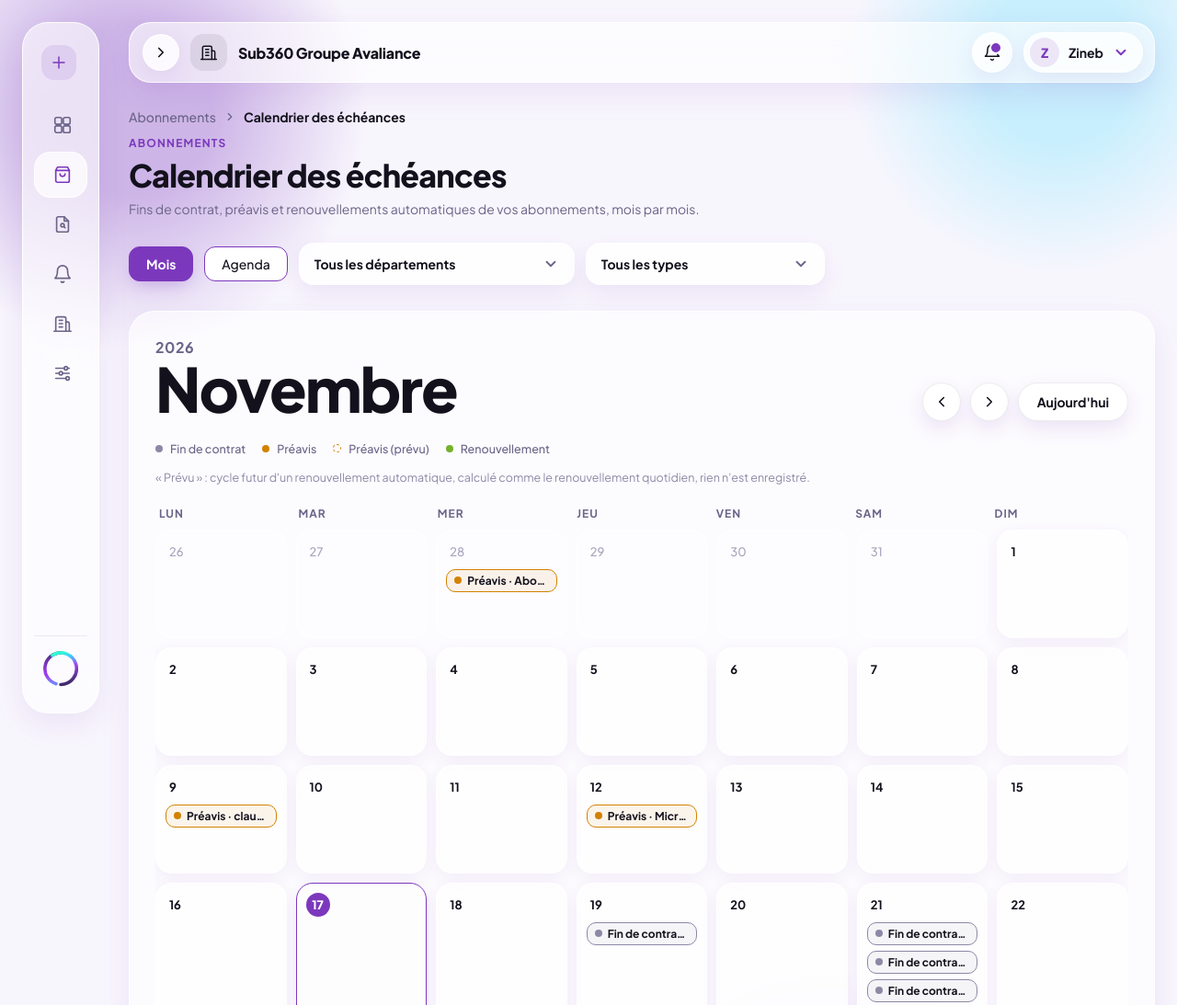
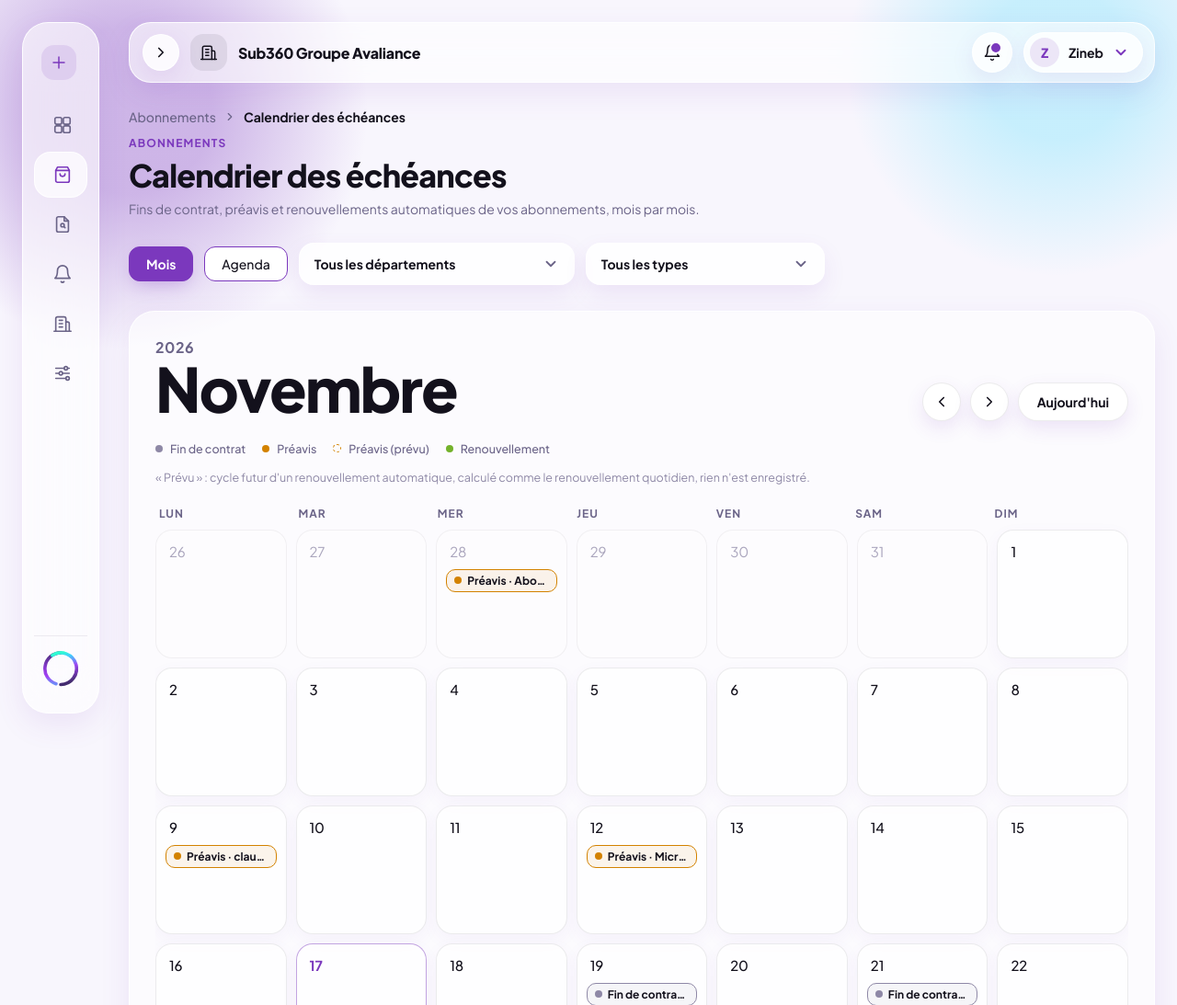
Before and after one commit to zeynabbelhaj/sub360, a plain HTML site: page calendrier.html in a window 1280 px wide. Shown: the top 1093 px of the page at 92% size. Drawn offline with Linux system fonts and the light colour scheme.

Commit message:
Calendrier : cases de même hauteur, bordures fines, jour courant en couleur primaire
Co-Authored-By: Claude Sonnet 5.5 <noreply@anthropic.com>

```diff
--- a/calendrier.html
+++ b/calendrier.html
@@ -257,13 +257,13 @@ class Component extends DCLogic {
         day: dt.getDate(),
         aria: dt.getDate() + ' ' + MONTHS[dt.getMonth()] + ' ' + dt.getFullYear() + ' : ' + (list.length ? list.length + (list.length > 1 ? ' échéances' : ' échéance') : 'aucune échéance'),
         open: () => this.setState({ day: key, pm: dt.getFullYear() * 12 + dt.getMonth() }),
-        style: 'box-sizing:border-box;min-height:118px;min-width:0;padding:10px;border-radius:18px;display:flex;flex-direction:column;align-items:stretch;gap:6px;text-align:left;font-family:inherit;color:inherit;cursor:pointer;position:relative;background:' + (inM ? 'rgba(255,255,255,0.66)' : 'rgba(255,255,255,0.28)') + ';border:' + (isToday ? '1.5px solid ' + accent : '1px solid rgba(255,255,255,0.95)') + ';box-shadow:' + (inM ? '0 6px 18px rgba(var(--sh-rgb),0.07)' : 'none'),
-        num: isToday ? 'align-self:flex-start;min-width:26px;height:26px;padding:0 6px;box-sizing:border-box;border-radius:13px;display:inline-flex;align-items:center;justify-content:center;font-size:13px;font-weight:800;background:' + accent + ';color:' + onAccent : 'align-self:flex-start;height:26px;display:inline-flex;align-items:center;padding:0 4px;font-size:13px;font-weight:' + (inM ? '700' : '500') + ';color:' + (inM ? '#13111C' : '#A9A4BC'),
-        chips: list.slice(0, 3).map((e) => ({
+        style: 'box-sizing:border-box;height:140px;overflow:visible;min-width:0;padding:10px;border-radius:18px;display:flex;flex-direction:column;align-items:stretch;gap:6px;text-align:left;font-family:inherit;color:inherit;cursor:pointer;position:relative;background:' + (inM ? 'rgba(255,255,255,0.66)' : 'rgba(255,255,255,0.28)') + ';border:' + (isToday ? '0.5px solid ' + this.rgba(accent, 0.45) : '1px solid ' + (inM ? 'rgba(19,17,28,0.08)' : 'rgba(19,17,28,0.05)')) + ';box-shadow:' + (inM ? '0 6px 18px rgba(var(--sh-rgb),0.05)' : 'none'),
+        num: 'align-self:flex-start;height:26px;display:inline-flex;align-items:center;padding:0 4px;font-size:15px;font-weight:' + (isToday ? '600' : inM ? '500' : '400') + ';letter-spacing:-0.2px;color:' + (isToday ? accent : (inM ? '#13111C' : '#A9A4BC')),
+        chips: list.slice(0, list.length > 2 ? 2 : list.length).map((e) => ({
           title: TYPES[e[1]] + ' · ' + e[2], label: TYPES[e[1]] + ' · ' + e[2], style: chipStyle(e[1]), dot: dotStyle(e[1]),
           tipStyle: 'position:absolute;z-index:70;bottom:calc(100% + 8px);width:max-content;max-width:260px;box-sizing:border-box;padding:9px 12px;border-radius:12px;font-size:12.5px;font-weight:600;line-height:1.4;color:#13111C;background:rgba(255,255,255,0.94);backdrop-filter:blur(18px);-webkit-backdrop-filter:blur(18px);border:1px solid rgba(255,255,255,0.95);box-shadow:0 14px 32px rgba(var(--sh-rgb),0.20),0 2px 8px rgba(var(--sh-rgb),0.08);white-space:normal;' + (col >= 5 ? 'right:0;' : col <= 1 ? 'left:0;' : 'left:50%;margin-left:-130px;')
         })),
-        hasMore: list.length > 3, more: '+' + (list.length - 3) + ' autres'
+        hasMore: list.length > 2, more: '+' + (list.length - 2) + (list.length - 2 > 1 ? ' autres' : ' autre')
       };
     });
     const agenda = [];
```
